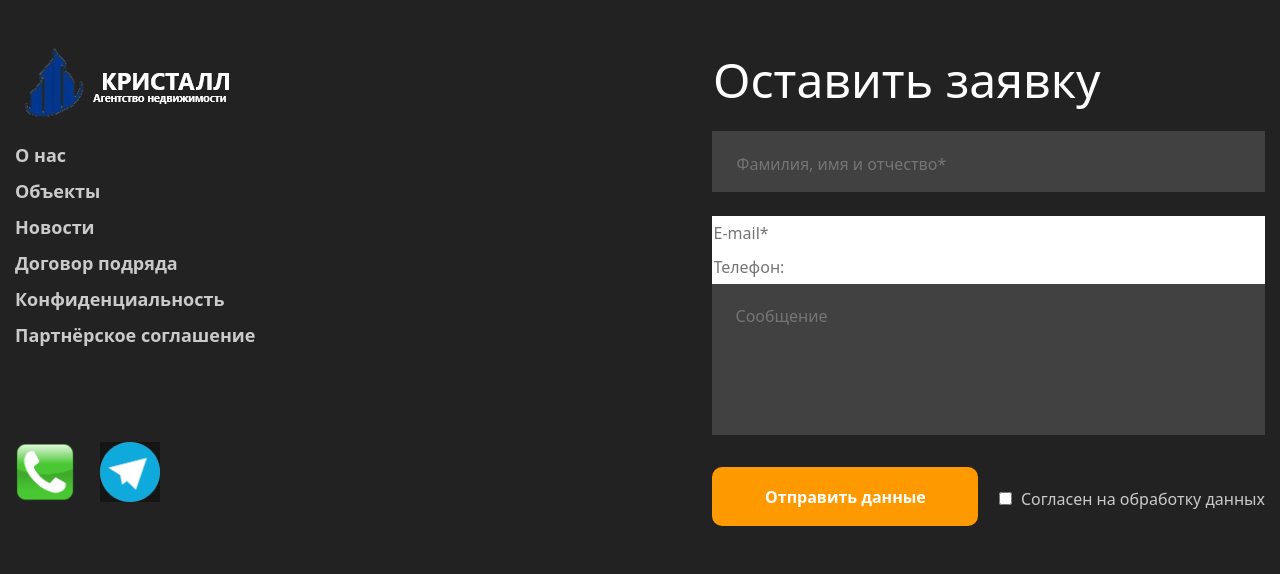
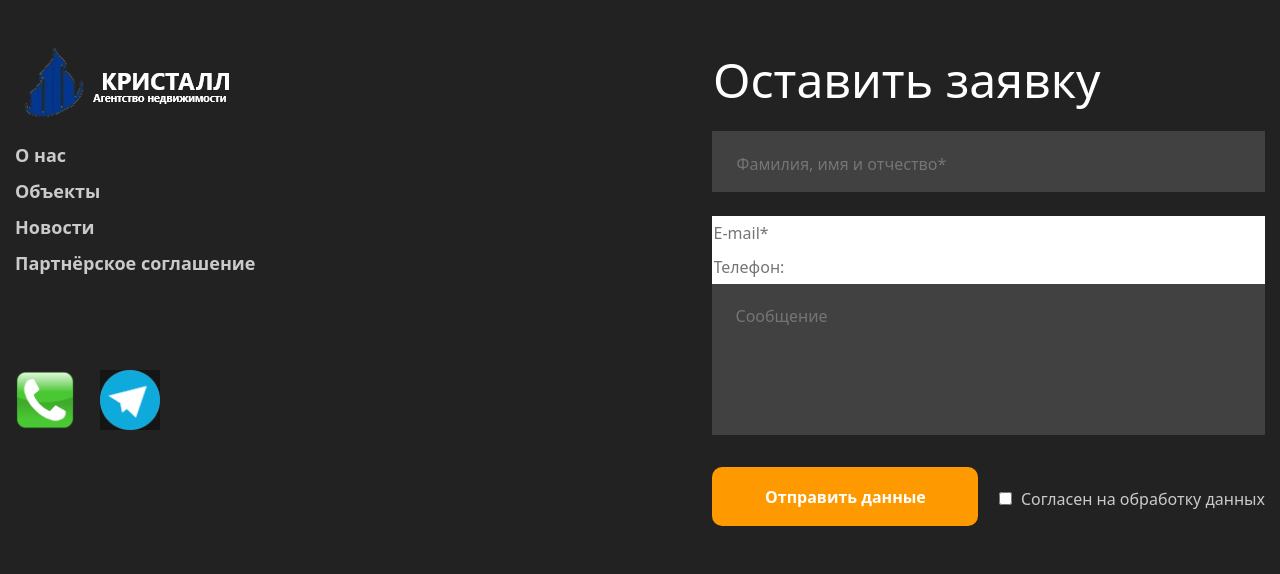
Before and after one commit to SergSukh/kr_eastete, a Django app: page / in a window 1280 px wide. Shown: the part 2926-3500 px from the top of the page. Run offline with Django 4.2, Linux system fonts and the light colour scheme; data comes from the database, SQL or seed files in the repository; data that the repository does not hold is empty; parts of the project's set-up code (start-up, migrations or seed data) failed here and were passed over; some libraries are stand-ins or nearby versions.

Commit message:
fix edit footer

```diff
--- a/kristall/templates/includes/footer.html
+++ b/kristall/templates/includes/footer.html
@@ -21,10 +21,10 @@
             <li class="footer__nav-item">
               <a class="footer__nav-link" href="#">Новости</a>
             </li>
-            <li class="footer__nav-item">
+            <li class="footer__nav-item"  style="display: none;">
               <a class="footer__nav-link" href="#">Договор подряда</a>
             </li>
-            <li class="footer__nav-item">
+            <li class="footer__nav-item" style="display: none;">
               <a class="footer__nav-link" href="#">Конфиденциальность</a>
             </li>
             <li class="footer__nav-item">
```
Also changed, not shown: .github/workflows/main.yml.
